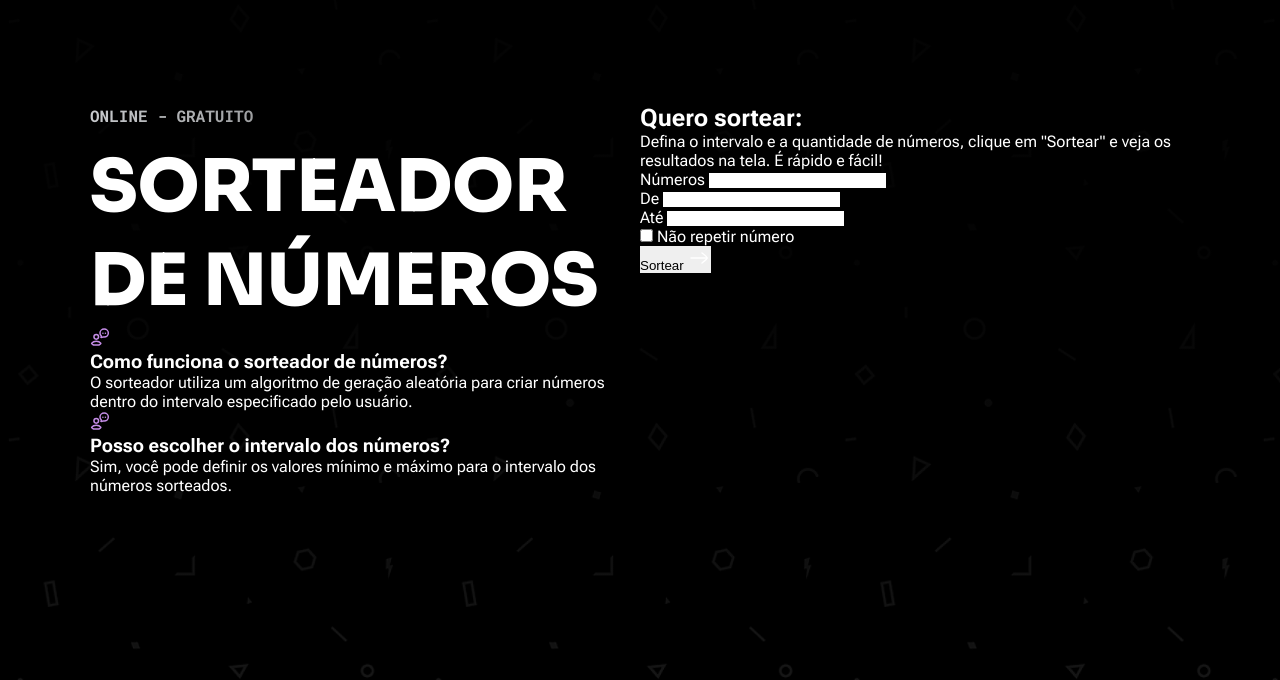
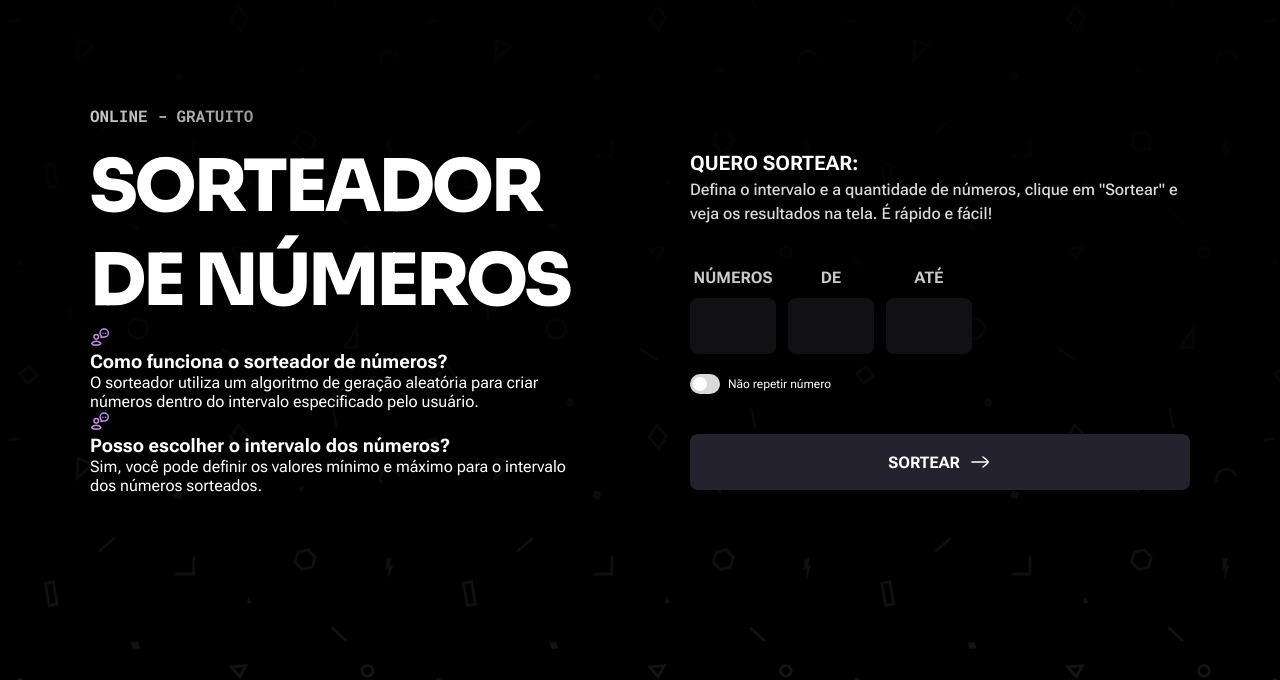
Before and after one commit to igorferreira007/sorteador-de-numeros, a plain HTML site: page index.html in a window 1280 px wide. Shown: the part 120-800 px from the top of the page. Drawn offline with Linux system fonts and the light colour scheme.

Commit message:
Feito o #content-form

```diff
--- a/index.html
+++ b/index.html
@@ -36,22 +36,22 @@
           <form>
             <div>
               <div class="input-wrapper">
-                <label for="">Números</label>
-                <input type="number" />
+                <label for="numbers">Números</label>
+                <input type="number" id="numbers" />
               </div>
               <div class="input-wrapper">
-                <label for="">De</label>
-                <input type="number" />
+                <label for="from">De</label>
+                <input type="number" id="from" />
               </div>
               <div class="input-wrapper">
-                <label for="">Até</label>
-                <input type="number" />
+                <label for="to">Até</label>
+                <input type="number" id="to" />
               </div>
             </div>
 
-            <div>
-              <input type="checkbox" name="" id="" />
-              <label for="">Não repetir número</label>
+            <div id="toggle-wrapper">
+              <input type="checkbox" name="" id="input-toggle" />
+              <label for="input-toggle">Não repetir número</label>
             </div>
 
             <button>
--- /dev/null
+++ b/styles/content-form.css
@@ -0,0 +1,113 @@
+#content-form {
+  margin-top: 4.4rem;
+
+  & h2 {
+    font: var(--label-medium);
+    text-transform: uppercase;
+  }
+
+  & p {
+    font: var(--paragraph-medium);
+    color: var(--content-tertiary);
+  }
+}
+
+#content-form form {
+  & > div:nth-child(1) {
+    display: flex;
+    gap: 1.2rem;
+    margin-top: 4rem;
+
+    & .input-wrapper {
+      display: grid;
+      justify-items: center;
+      gap: 0.8rem;
+    }
+
+    & input[type="number"] {
+      background-color: var(--background-secondary);
+      width: 8.6rem;
+      height: 5.6rem;
+      border-radius: 0.8rem;
+      color: var(--content-primary);
+      outline: none;
+      text-align: center;
+      -moz-appearance: textfield;
+
+      &::-webkit-inner-spin-button,
+      &::-webkit-outer-spin-button {
+        -webkit-appearance: none; /* Remove no Chrome, Edge e Safari */
+        margin: 0;
+      }
+    }
+
+    & label {
+      font: var(--label-small);
+      text-transform: uppercase;
+      color: var(--content-secondary);
+    }
+  }
+
+  #toggle-wrapper {
+    display: flex;
+    gap: 0.8rem;
+    align-items: center;
+    margin-top: 2rem;
+
+    & input[type="checkbox"] {
+      all: unset;
+      width: 2.4rem;
+      height: 2rem;
+      border-radius: 1.6rem;
+      display: flex;
+      align-items: center;
+      padding-inline: 0.3rem;
+      background: var(--content-tertiary);
+
+      &::before {
+        content: "";
+        width: 1.4rem;
+        height: 1.4rem;
+        border-radius: 50%;
+        background-color: var(--content-primary);
+        transition: transform 0.2s ease;
+      }
+
+      &:checked {
+        background: linear-gradient(91deg, #d586e0 0%, #91a1fa 98.93%);
+
+        &::before {
+          transform: translateX(10px);
+        }
+      }
+    }
+
+    & label {
+      font-size: 1.2rem;
+    }
+  }
+
+  & > button {
+    background-color: var(--background-tertiary);
+    width: 100%;
+    padding: 1.6rem;
+    display: flex;
+    align-items: center;
+    justify-content: center;
+    gap: 0.8rem;
+    font-weight: 700;
+    text-transform: uppercase;
+    border-radius: 0.8rem;
+    margin-top: 4rem;
+  }
+}
+
+@media (width >= 1024px) {
+  #content-form {
+    /* margin: 0; */
+
+    & p {
+      font: var(--paragraph-large);
+    }
+  }
+}
--- a/styles/global.css
+++ b/styles/global.css
@@ -69,8 +69,14 @@ a {
   color: inherit;
 }
 
+input {
+  font: var(--display-small);
+}
+
 button, input {
   border: none;
+  color: inherit;
+  font: var(--ff-roboto-flex);
 }
 
 li {
--- a/styles/index.css
+++ b/styles/index.css
@@ -3,3 +3,4 @@
 @import url(layout.css);
 @import url(utility.css);
 @import url(title.css);
+@import url(content-form.css);
--- a/styles/layout.css
+++ b/styles/layout.css
@@ -7,6 +7,7 @@ main {
   main {
     grid-template-columns: 1fr 1fr;
     grid-template-rows: repeat(2, min-content);
+    column-gap: 10rem;
     padding-block: 3.4rem;
 
     #title {
--- a/styles/title.css
+++ b/styles/title.css
@@ -13,6 +13,7 @@
   & h1 {
     text-transform: uppercase;
     font: var(--display-large);
+    letter-spacing: -2.88px;
   }
 }
 
```
